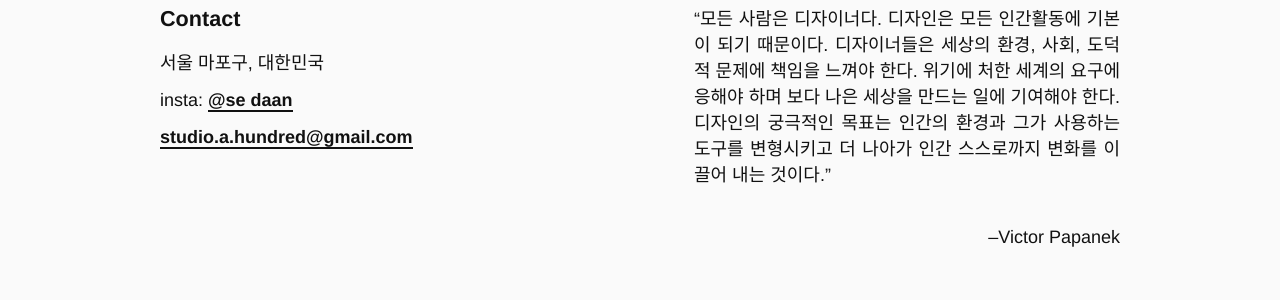
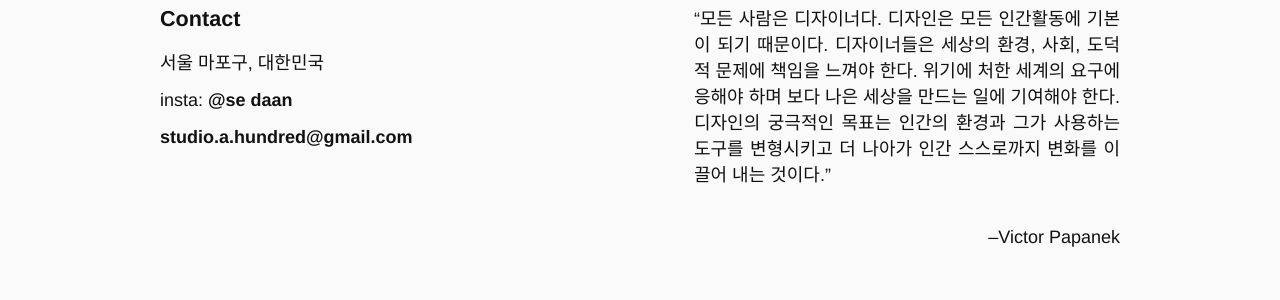
Before and after one commit to se-daan/daan.github.io, a Jekyll site: the page built from _work/soundwave.md, in a window 1280 px wide. Shown: the part 5526-5826 px from the top of the page. Built offline with Jekyll 4.4.1, drawn with Linux system fonts in a browser that asks for light colours.

Commit message:
hint->hint1

```diff
--- a/_includes/footer.html
+++ b/_includes/footer.html
@@ -40,8 +40,8 @@
       <ul class="list-reset">
         <li class="en_f">Mapo-gu, Seoul, South Korea</li>
         <li class="kr_f">서울 마포구, 대한민국</li>
-        <li>insta: <a class="hint" href="https://www.instagram.com/se_daan/">@se daan</a></li>
-        <li><a class="hint" href="mailto:studio.a.hundred@gmail.com">studio.a.hundred@gmail.com</a></li>
+        <li>insta: <a class="hint1" href="https://www.instagram.com/se_daan/">@se daan</a></li>
+        <li><a class="hint1" href="mailto:studio.a.hundred@gmail.com">studio.a.hundred@gmail.com</a></li>
       </ul>
     </div> <!-- grid-item -->
     <div class="grid-item">
```
